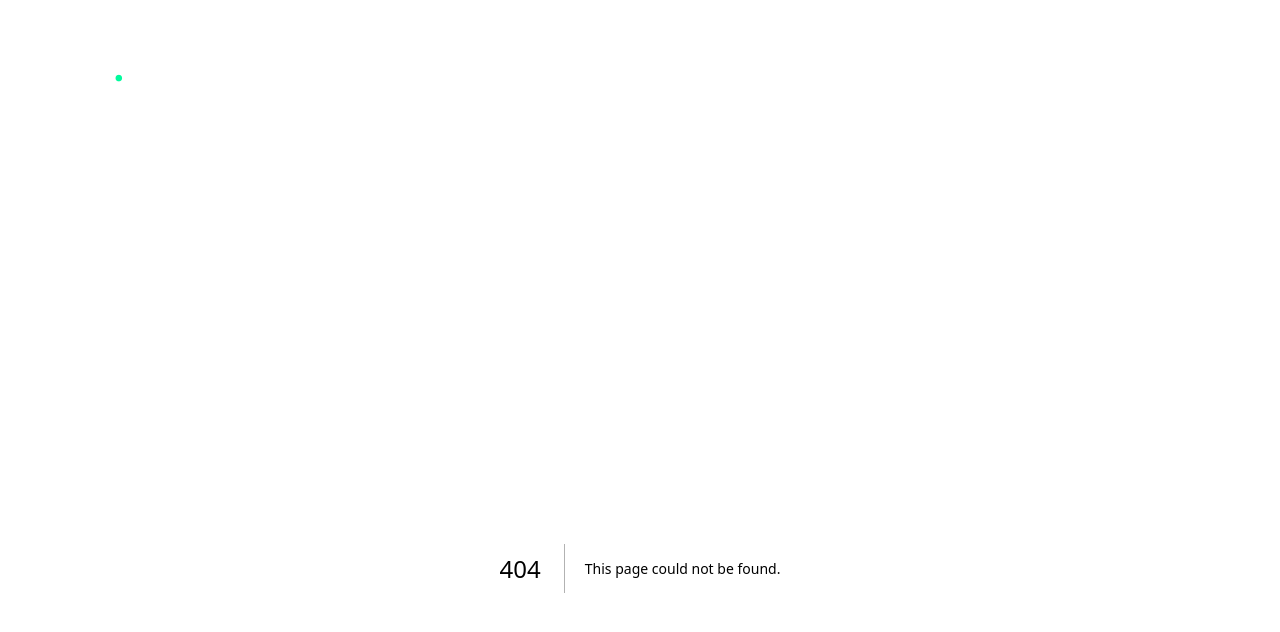
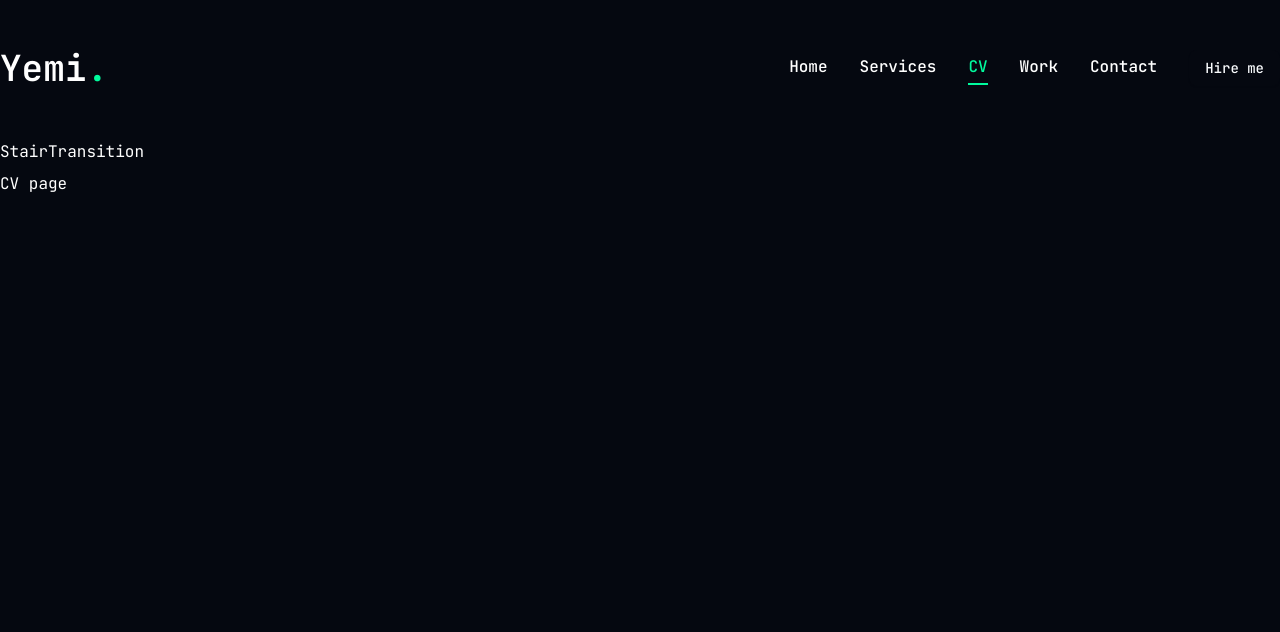
Before and after one commit to yemarole/portfolio, a Next.js app: page /cv in a window 1280 px wide. Before the commit this address had no page. Shown: the top 632 px of the page. Built offline with nearby package versions, Linux system fonts and the light colour scheme.

Commit message:
Created pages for links in nav bar and also animated base transitions

```diff
--- /dev/null
+++ b/app/contact/page.jsx
@@ -0,0 +1,5 @@
+const Contact = () => {
+  return <div>contact page</div>;
+};
+
+export default Contact;
--- /dev/null
+++ b/app/cv/page.jsx
@@ -0,0 +1,5 @@
+const CV = () => {
+  return <div>CV page</div>;
+};
+
+export default CV;
--- a/app/layout.jsx
+++ b/app/layout.jsx
@@ -3,6 +3,8 @@
 
 // components
 import Header from "@/components/Header";
+import PageTransition from "@/components/PageTransition";
+import StairTransition from "@/components/StairTransition";
 
 const jetbrainsMono = JetBrains_Mono({
   subsets: ["latin"],
@@ -20,7 +22,8 @@
     <html lang="en">
       <body className={jetbrainsMono.variable}>
         <Header />
-        {children}
+        <StairTransition />
+        <PageTransition>{children}</PageTransition>
       </body>
     </html>
   );
--- /dev/null
+++ b/app/services/page.jsx
@@ -0,0 +1,5 @@
+const Services = () => {
+  return <div>services page</div>;
+};
+
+export default Services;
--- /dev/null
+++ b/app/work/page.jsx
@@ -0,0 +1,5 @@
+const Work = () => {
+  return <div>work page</div>;
+};
+
+export default Work;
--- a/components/Header.jsx
+++ b/components/Header.jsx
@@ -7,15 +7,24 @@
 const Header = () => {
   return (
     <header className="py-8 xl:py-12 text-white">
-      <div className="container mx-auto">
+      <div className="container mx-auto flex justify-between items-center">
         {/* logo */}
         <Link href="/">
           <h1 className="text-4xl font-semibold">
-            Yemi <span className="text-accent">.</span>
+            Yemi<span className="text-accent">.</span>
           </h1>
         </Link>
-        {/* desktop nav */}
-        <Nav />
+
+        {/* desktop nav & hire me button */}
+        <div className="hidden xl:flex items-center gap-8">
+          <Nav />
+          <Link href="/contact">
+            <Button>Hire me</Button>
+          </Link>
+        </div>
+
+        {/* mobile nav */}
+        <div className="xl:hidden">mobile nav</div>
       </div>
     </header>
   );
--- a/components/Nav.jsx
+++ b/components/Nav.jsx
@@ -1,5 +1,48 @@
+"use client";
+
+import Link from "next/link";
+import { usePathname } from "next/navigation";
+
+const links = [
+  {
+    name: "home",
+    path: "/",
+  },
+  {
+    name: "services",
+    path: "/services",
+  },
+  {
+    name: "CV",
+    path: "/cv",
+  },
+  {
+    name: "work",
+    path: "/work",
+  },
+  {
+    name: "contact",
+    path: "/contact",
+  },
+];
+
 const Nav = () => {
-  return <nav>desktop nav</nav>;
+  const pathname = usePathname();
+  return (
+    <nav className="flex gap-8">
+      {links.map((link, index) => {
+        return (
+          <Link
+            href={link.path}
+            key={index}
+            className={`${link.path === pathname && "text-accent border-b-2 border-accent"} capitalize font-medium hover:text-accent transition-all`}
+          >
+            {link.name}
+          </Link>
+        );
+      })}
+    </nav>
+  );
 };
 
 export default Nav;
--- /dev/null
+++ b/components/PageTransition.jsx
@@ -0,0 +1,25 @@
+"use client";
+
+import { AnimatePresence, motion } from "framer-motion";
+import { usePathname } from "next/navigation";
+
+const PageTransition = ({ children }) => {
+  const pathname = usePathname();
+  return (
+    <AnimatePresence>
+      <div key={pathname}>
+        <motion.div
+          initial={{ opacity: 1 }}
+          animate={{
+            opacity: 0,
+            transition: { delay: 1, duration: 0.4, ease: "easeInOut" },
+          }}
+          className="h-screen w-screen fixed top-0 bg-primary pointer-events-none"
+        />
+        {children}
+      </div>
+    </AnimatePresence>
+  );
+};
+
+export default PageTransition;
--- /dev/null
+++ b/components/StairTransition.jsx
@@ -0,0 +1,5 @@
+const StairTransition = () => {
+  return <div>StairTransition</div>;
+};
+
+export default StairTransition;
--- a/package.json
+++ b/package.json
@@ -17,6 +17,7 @@
     "@radix-ui/react-tooltip": "^1.1.8",
     "class-variance-authority": "^0.7.1",
     "clsx": "^2.1.1",
+    "framer-motion": "^12.4.10",
     "lucide-react": "^0.479.0",
     "next": "15.2.1",
     "postcss": "^8.5.3",
```
Also changed, not shown: 1 other file (tests, documents, lock files or other folders).
